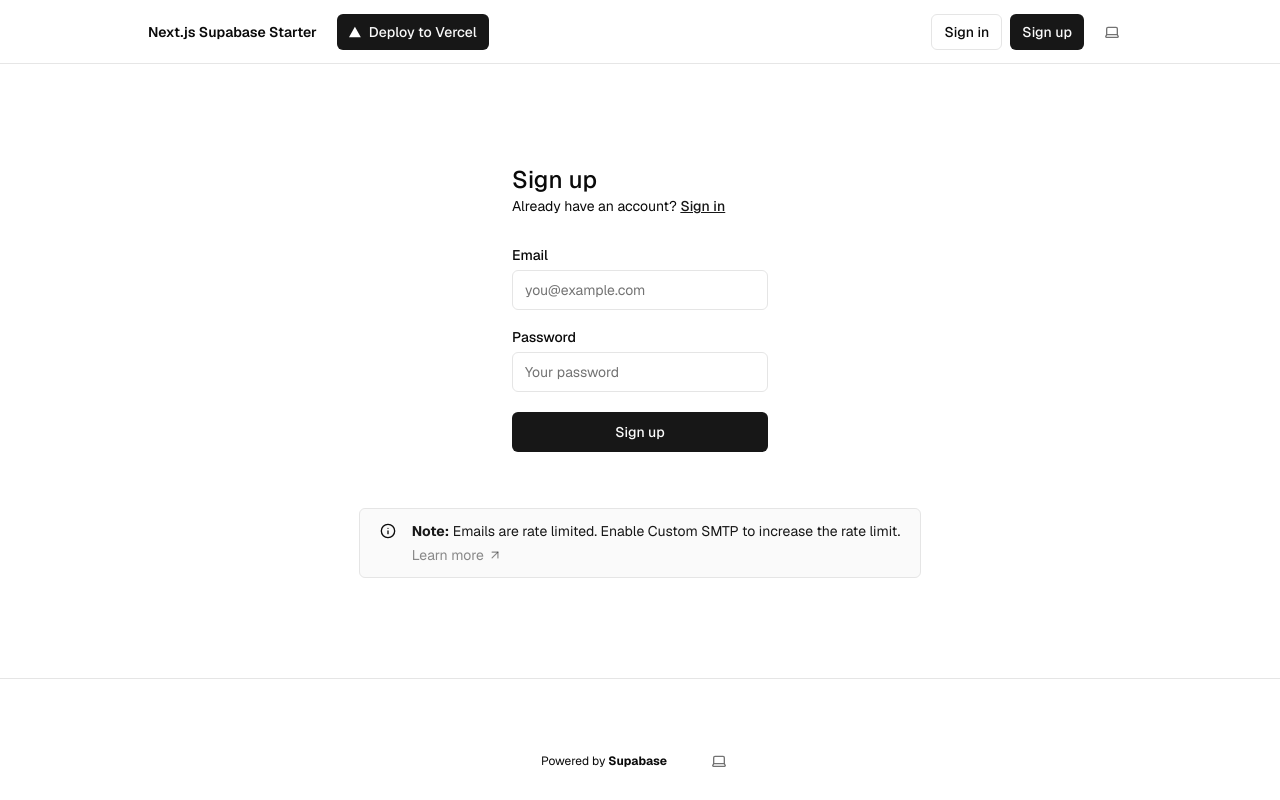
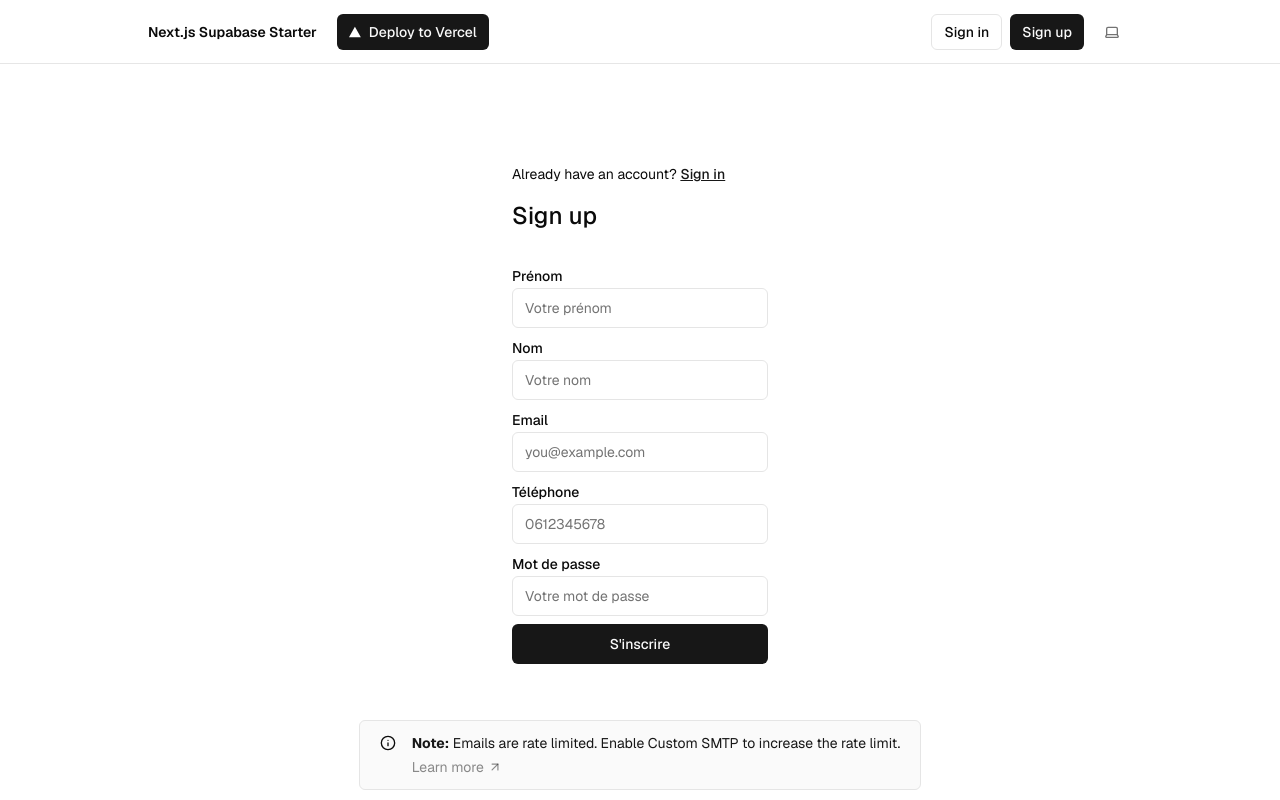
Before and after one commit to DaniOmer/aeropark-direct, a Next.js app: page /sign-up in a window 1280 px wide. Shown: the top 800 px of the page. Built offline with nearby package versions, Linux system fonts and the light colour scheme; no server answers.

Commit message:
Implemented form validation on user sign up

```diff
--- a/app/(auth-pages)/sign-up/page.tsx
+++ b/app/(auth-pages)/sign-up/page.tsx
@@ -1,8 +1,5 @@
-import { signUpAction } from "@/app/actions";
 import { FormMessage, Message } from "@/components/form-message";
-import { SubmitButton } from "@/components/submit-button";
-import { Input } from "@/components/ui/input";
-import { Label } from "@/components/ui/label";
+import { RegisterForm } from "@/components/register-form";
 import Link from "next/link";
 import { SmtpMessage } from "../smtp-message";
 
@@ -20,31 +17,15 @@ export default async function Signup(props: {
 
   return (
     <>
-      <form className="flex flex-col min-w-64 max-w-64 mx-auto">
-        <h1 className="text-2xl font-medium">Sign up</h1>
-        <p className="text-sm text text-foreground">
+      <div className="flex flex-col min-w-64 max-w-64 mx-auto">
+        <p className="text-sm text text-foreground mb-4">
           Already have an account?{" "}
           <Link className="text-primary font-medium underline" href="/sign-in">
             Sign in
           </Link>
         </p>
-        <div className="flex flex-col gap-2 [&>input]:mb-3 mt-8">
-          <Label htmlFor="email">Email</Label>
-          <Input name="email" placeholder="you@example.com" required />
-          <Label htmlFor="password">Password</Label>
-          <Input
-            type="password"
-            name="password"
-            placeholder="Your password"
-            minLength={6}
-            required
-          />
-          <SubmitButton formAction={signUpAction} pendingText="Signing up...">
-            Sign up
-          </SubmitButton>
-          <FormMessage message={searchParams} />
-        </div>
-      </form>
+        <RegisterForm message={searchParams} />
+      </div>
       <SmtpMessage />
     </>
   );
--- a/app/actions.ts
+++ b/app/actions.ts
@@ -8,35 +8,74 @@ import { redirect } from "next/navigation";
 export const signUpAction = async (formData: FormData) => {
   const email = formData.get("email")?.toString();
   const password = formData.get("password")?.toString();
+  const firstName = formData.get("first_name")?.toString();
+  const lastName = formData.get("last_name")?.toString();
+  const phone = formData.get("phone")?.toString();
   const supabase = await createClient();
   const origin = (await headers()).get("origin");
 
-  if (!email || !password) {
-    return encodedRedirect(
-      "error",
-      "/sign-up",
-      "Email and password are required",
-    );
+  if (!email || !password || !firstName || !lastName || !phone) {
+    return encodedRedirect("error", "/sign-up", "Tous les champs sont requis");
   }
 
-  const { error } = await supabase.auth.signUp({
+  // Vérifier si l'email existe déjà dans la table users
+  const { data: existingUser } = await supabase
+    .from("users")
+    .select("email")
+    .eq("email", email)
+    .single();
+
+  if (existingUser) {
+    console.log("Cet email est déjà utilisé");
+    return encodedRedirect("error", "/sign-up", "Cet email est déjà utilisé");
+  }
+
+  // Créer l'utilisateur dans Supabase Auth
+  const { data: authData, error: authError } = await supabase.auth.signUp({
     email,
     password,
     options: {
       emailRedirectTo: `${origin}/auth/callback`,
+      data: {
+        first_name: firstName,
+        last_name: lastName,
+        phone: phone,
+        role: "user",
+      },
     },
   });
 
-  if (error) {
-    console.error(error.code + " " + error.message);
-    return encodedRedirect("error", "/sign-up", error.message);
-  } else {
+  if (authError) {
+    console.error(authError.code + " " + authError.message);
+    return encodedRedirect("error", "/sign-up", authError.message);
+  }
+
+  // Créer l'utilisateur dans la table users
+  const { error: dbError } = await supabase.from("users").insert({
+    email,
+    password: "**********", // Ne pas stocker le mot de passe en clair
+    first_name: firstName,
+    last_name: lastName,
+    phone: phone,
+    role: "user",
+  });
+
+  if (dbError) {
+    console.error("Database error: ", dbError.message);
+    // Si l'insertion échoue, on essaie de supprimer l'utilisateur créé dans Auth
+    await supabase.auth.admin.deleteUser(authData.user?.id || "");
     return encodedRedirect(
-      "success",
+      "error",
       "/sign-up",
-      "Thanks for signing up! Please check your email for a verification link.",
+      "Erreur lors de la création du compte: " + dbError.message
     );
   }
+
+  return encodedRedirect(
+    "success",
+    "/sign-up",
+    "Merci pour votre inscription ! Veuillez vérifier votre email pour confirmer votre compte."
+  );
 };
 
 export const signInAction = async (formData: FormData) => {
@@ -75,7 +114,7 @@ export const forgotPasswordAction = async (formData: FormData) => {
     return encodedRedirect(
       "error",
       "/forgot-password",
-      "Could not reset password",
+      "Could not reset password"
     );
   }
 
@@ -86,7 +125,7 @@ export const forgotPasswordAction = async (formData: FormData) => {
   return encodedRedirect(
     "success",
     "/forgot-password",
-    "Check your email for a link to reset your password.",
+    "Check your email for a link to reset your password."
   );
 };
 
@@ -100,7 +139,7 @@ export const resetPasswordAction = async (formData: FormData) => {
     encodedRedirect(
       "error",
       "/protected/reset-password",
-      "Password and confirm password are required",
+      "Password and confirm password are required"
     );
   }
 
@@ -108,7 +147,7 @@ export const resetPasswordAction = async (formData: FormData) => {
     encodedRedirect(
       "error",
       "/protected/reset-password",
-      "Passwords do not match",
+      "Passwords do not match"
     );
   }
 
@@ -120,7 +159,7 @@ export const resetPasswordAction = async (formData: FormData) => {
     encodedRedirect(
       "error",
       "/protected/reset-password",
-      "Password update failed",
+      "Password update failed"
     );
   }
 
--- /dev/null
+++ b/components/register-form.tsx
@@ -0,0 +1,150 @@
+"use client";
+
+import { useForm } from "react-hook-form";
+import { yupResolver } from "@hookform/resolvers/yup";
+import * as yup from "yup";
+import { Input } from "@/components/ui/input";
+import { Label } from "@/components/ui/label";
+import { SubmitButton } from "@/components/submit-button";
+import { signUpAction } from "@/app/actions";
+import { FormMessage, Message } from "@/components/form-message";
+import { useEffect, useState } from "react";
+
+const schema = yup.object().shape({
+  email: yup.string().email("Email invalide").required("Email requis"),
+  password: yup
+    .string()
+    .min(6, "Le mot de passe doit contenir au moins 6 caractères")
+    .required("Mot de passe requis"),
+  first_name: yup.string().required("Prénom requis"),
+  last_name: yup.string().required("Nom requis"),
+  phone: yup
+    .string()
+    .matches(/^[0-9]{10}$/, "Numéro de téléphone invalide")
+    .required("Numéro de téléphone requis"),
+});
+
+type FormData = yup.InferType<typeof schema>;
+
+interface RegisterFormProps {
+  message?: Message;
+}
+
+export function RegisterForm({ message }: RegisterFormProps) {
+  const [formError, setFormError] = useState<string | null>(null);
+  const {
+    register,
+    handleSubmit,
+    formState: { errors },
+    setError,
+  } = useForm<FormData>({
+    resolver: yupResolver(schema),
+  });
+
+  // Gestion des erreurs serveur
+  useEffect(() => {
+    if (message) {
+      let errorMessage = "";
+
+      if ("error" in message) {
+        errorMessage = message.error;
+      } else if ("message" in message) {
+        errorMessage = message.message;
+      }
+
+      if (
+        errorMessage &&
+        (errorMessage.includes("email") ||
+          errorMessage.includes("déjà utilisé"))
+      ) {
+        setError("email", {
+          type: "server",
+          message: "Cet email est déjà utilisé",
+        });
+        setFormError(errorMessage);
+      }
+    }
+  }, [message, setError]);
+
+  return (
+    <form
+      id="signup-form"
+      className="flex flex-col min-w-64 max-w-64 mx-auto"
+      action={signUpAction}
+    >
+      <h1 className="text-2xl font-medium">Sign up</h1>
+      <div className="flex flex-col gap-2 [&>input]:mb-3 mt-8">
+        <div>
+          <Label htmlFor="first_name">Prénom</Label>
+          <Input
+            {...register("first_name")}
+            name="first_name"
+            placeholder="Votre prénom"
+            required
+          />
+          {errors.first_name && (
+            <p className="text-red-500 text-sm">{errors.first_name.message}</p>
+          )}
+        </div>
+
+        <div>
+          <Label htmlFor="last_name">Nom</Label>
+          <Input
+            {...register("last_name")}
+            name="last_name"
+            placeholder="Votre nom"
+            required
+          />
+          {errors.last_name && (
+            <p className="text-red-500 text-sm">{errors.last_name.message}</p>
+          )}
+        </div>
+
+        <div>
+          <Label htmlFor="email">Email</Label>
+          <Input
+            {...register("email")}
+            name="email"
+            type="email"
+            placeholder="you@example.com"
+            required
+          />
+          {errors.email && (
+            <p className="text-red-500 text-sm">{errors.email.message}</p>
+          )}
+        </div>
+
+        <div>
+          <Label htmlFor="phone">Téléphone</Label>
+          <Input
+            {...register("phone")}
+            name="phone"
+            placeholder="0612345678"
+            required
+          />
+          {errors.phone && (
+            <p className="text-red-500 text-sm">{errors.phone.message}</p>
+          )}
+        </div>
+
+        <div>
+          <Label htmlFor="password">Mot de passe</Label>
+          <Input
+            {...register("password")}
+            name="password"
+            type="password"
+            placeholder="Votre mot de passe"
+            required
+          />
+          {errors.password && (
+            <p className="text-red-500 text-sm">{errors.password.message}</p>
+          )}
+        </div>
+
+        <SubmitButton pendingText="Inscription...">S'inscrire</SubmitButton>
+        {formError && <p className="text-red-500 text-sm mt-2">{formError}</p>}
+        {message && <FormMessage message={message} />}
+      </div>
+    </form>
+  );
+}
```
